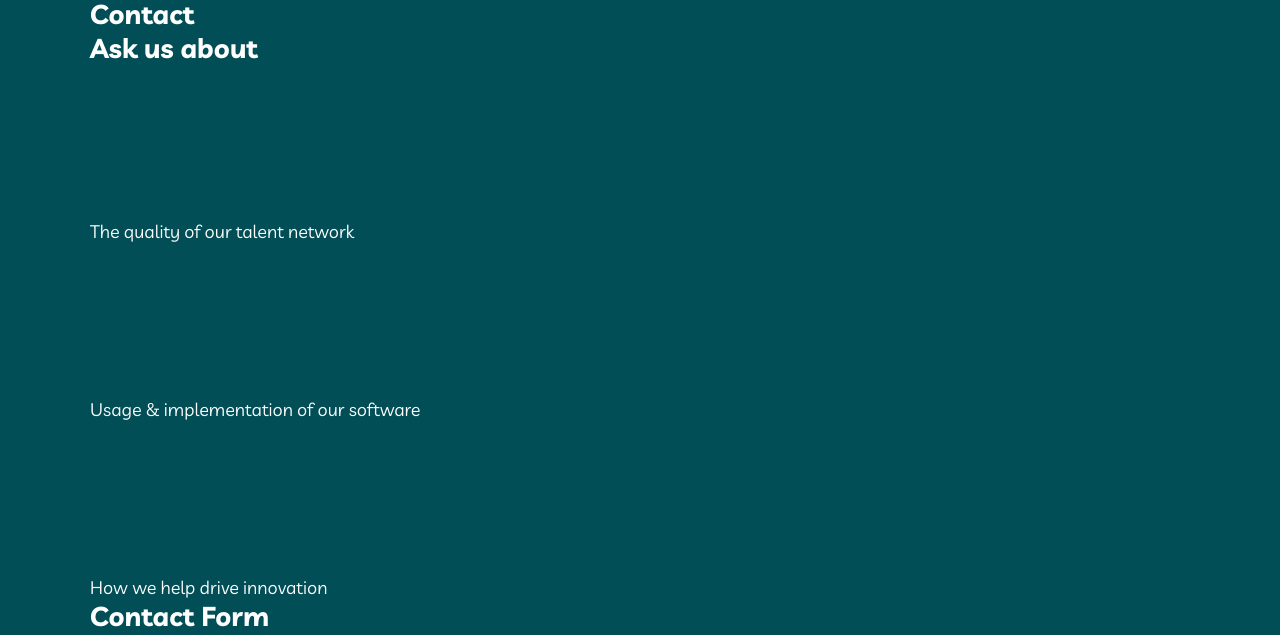
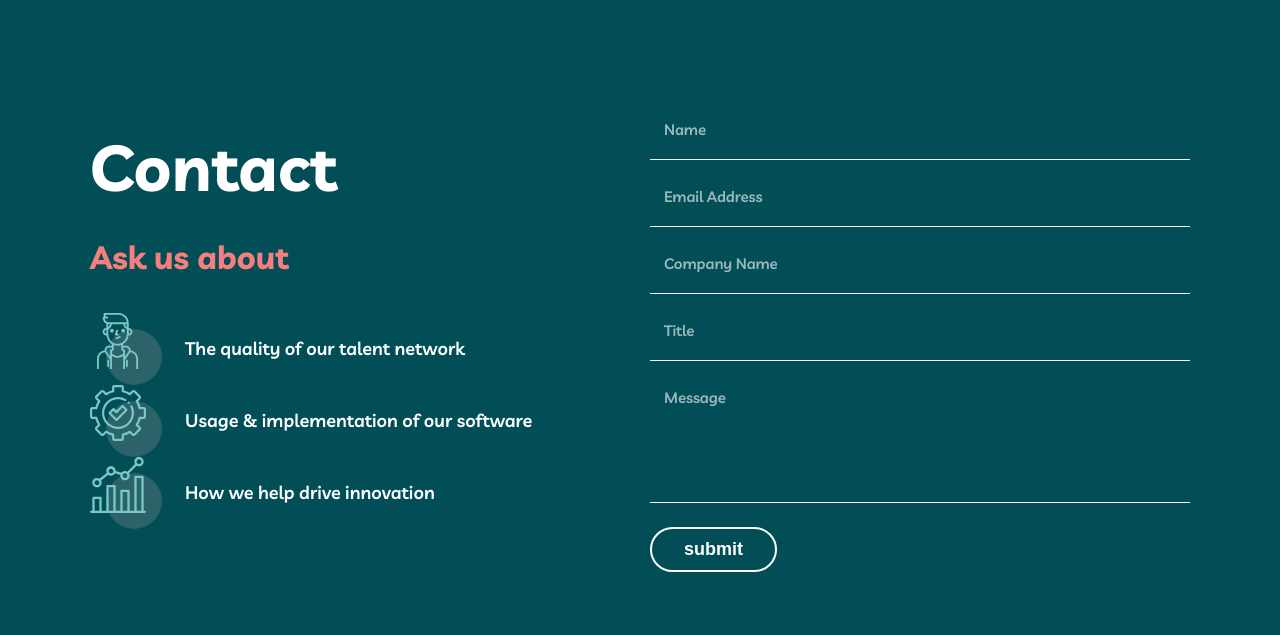
Before and after one commit to Usmonjonova/myteam-multi-page, a plain HTML site: page pages/contact.html in a window 1280 px wide. Shown: the part 123-758 px from the top of the page. Drawn offline with Linux system fonts and the light colour scheme.

Commit message:
complete contact page structure&style

```diff
--- a/pages/contact.html
+++ b/pages/contact.html
@@ -61,17 +61,22 @@
         <h1 id="contact-title">Contact</h1>
         <h2>Ask us about</h2>
         <div class="icon-section">
-          <div>
-            <!-- SVG icons should be added here for accessibility -->
-            <svg role="img" aria-hidden="true"></svg>
+          <div class="feature-icon-text">
+            <div class="feature-icon" aria-hidden="true">
+              <img src="../images/features1.svg" alt="feature-item-1" />
+            </div>
             <p>The quality of our talent network</p>
           </div>
-          <div>
-            <svg role="img" aria-hidden="true"></svg>
+          <div class="feature-icon-text">
+            <div class="feature-icon" aria-hidden="true">
+              <img src="../images/features2.svg" alt="feature-item-2" />
+            </div>
             <p>Usage & implementation of our software</p>
           </div>
-          <div>
-            <svg role="img" aria-hidden="true"></svg>
+          <div class="feature-icon-text">
+            <div class="feature-icon" aria-hidden="true">
+              <img src="../images/features3.svg" alt="feature-item-3" />
+            </div>
             <p>How we help drive innovation</p>
           </div>
         </div>
@@ -81,7 +86,6 @@
         aria-labelledby="contact-form-title"
         class="contact-form-section"
       >
-        <h2 id="contact-form-title">Contact Form</h2>
         <form class="contact-form" action="/submit" method="POST">
           <label for="name">Name</label>
           <input
@@ -90,7 +94,7 @@
             name="name"
             required
             aria-required="true"
-            placeholder="Your full name"
+            placeholder="Name"
           />
 
           <label for="email">Email Address</label>
@@ -100,7 +104,7 @@
             name="email"
             required
             aria-required="true"
-            placeholder="Your email address"
+            placeholder="Email Address"
           />
 
           <label for="company">Company Name</label>
@@ -108,26 +112,23 @@
             type="text"
             id="company"
             name="company"
-            placeholder="Your company name"
+            placeholder="Company Name"
           />
 
           <label for="title">Title</label>
-          <input
-            type="text"
-            id="title"
-            name="title"
-            placeholder="Your job title"
-          />
+          <input type="text" id="title" name="title" placeholder="Title" />
 
           <label for="message">Message</label>
           <textarea
             id="message"
             name="message"
             rows="4"
-            placeholder="Your message"
+            placeholder="Message"
           ></textarea>
 
-          <input type="submit" value="Submit" />
+          <button class="submit-button" type="submit" value="Submit">
+            submit
+          </button>
         </form>
       </section>
     </main>
--- a/style.css
+++ b/style.css
@@ -668,6 +668,106 @@ picture,
 }
 
 
+
+
+/* CONTACT PAGE */
+
+#main-content {
+    display: flex;
+    flex-direction: row;
+    justify-content: space-between;
+    padding-block: 120px;
+}
+
+.contact-header {
+    display: flex;
+    flex-direction: column;
+    max-width: 540px;
+    width: 100%;
+}
+
+#contact-title {
+    font-size: 64px;
+    font-weight: 700;
+    line-height: 100px;
+    margin-bottom: 16px;
+}
+
+.contact-header h2 {
+    font-size: 32px;
+    font-weight: 700;
+    line-height: 48px;
+    color: var(--primary-color-2);
+    margin-bottom: 32px;
+}
+
+.feature-icon-text {
+    display: flex;
+    align-items: center;
+    gap: 23px;
+}
+
+.feature-icon-text p {
+    font-size: 18px;
+    font-weight: 600;
+    line-height: 28px;
+}
+
+.contact-form-section {
+    max-width: 540px;
+    width: 100%;
+}
+
+.contact-form-section label {
+    display: none;
+}
+
+.contact-form {
+    display: flex;
+    flex-direction: column;
+    width: 100%;
+    gap: 24px;
+}
+
+.contact-form input,
+.contact-form textarea {
+    padding: 0 81px 17px 14px;
+    background-color: transparent;
+    outline: none;
+    border: none;
+    border-bottom: 1px solid var(--primary-color-3);
+    font-size: 15px;
+    font-weight: 600;
+    line-height: 25px;
+    letter-spacing: -0.12px;
+    color: var(--primary-color-3);
+    font-family: "Livvic",
+        sans-serif;
+    cursor: pointer;
+}
+
+.contact-form input:focus,
+.contact-form textarea:focus,
+.contact-form input:active,
+.contact-form textarea:active,
+.contact-form input:hover,
+.contact-form textarea:hover {
+    border-bottom: 1px solid var(--secondary-color-1);
+}
+
+textarea {
+    resize: none;
+}
+
+.contact-form input::placeholder,
+.contact-form textarea::placeholder {
+    color: rgba(255, 255, 255, 0.6);
+}
+
+.submit-button {
+    align-self: flex-start;
+}
+
 @media (max-width: 1200px) {
 
     .cta h2,
@@ -774,6 +874,20 @@ picture,
         top: 250px;
         left: 0;
     }
+
+    #main-content {
+        flex-direction: column;
+        align-items: center;
+    }
+
+    #main-content h1,
+    #main-content h2 {
+        text-align: center;
+    }
+
+    .icon-section {
+        margin-bottom: 64px;
+    }
 }
 
 @media (max-width: 565px) {
```
